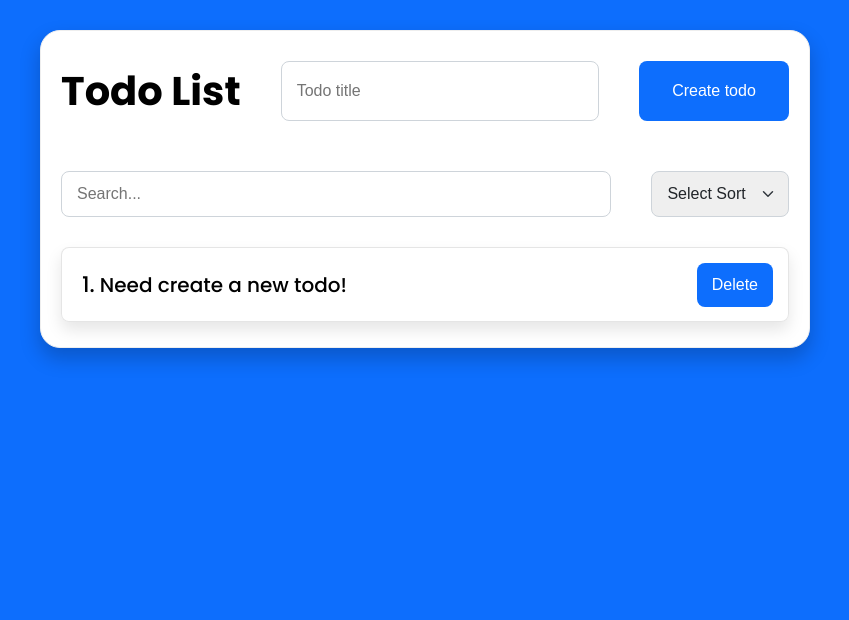
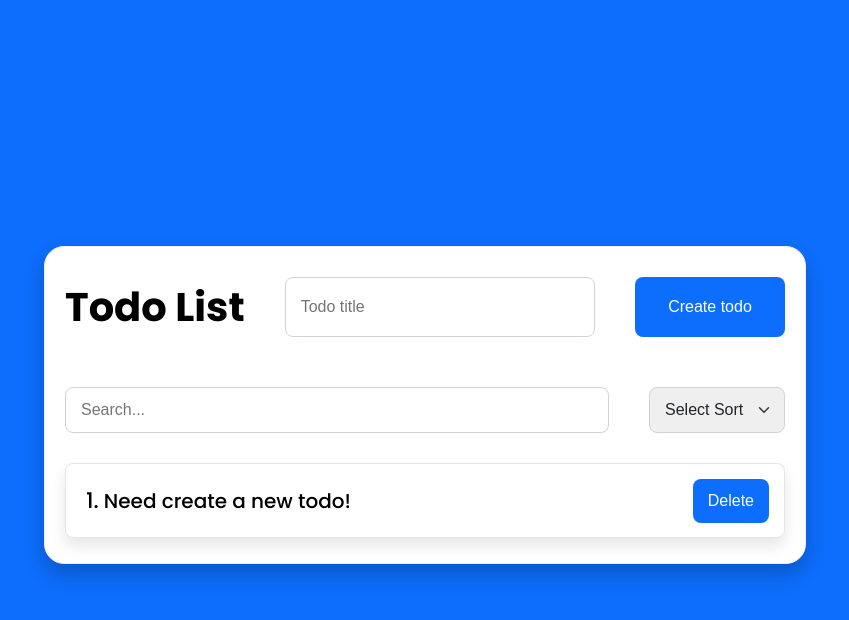
Before and after one commit to DimaChekashov/foxsay-todo, a React (Create React App) app: page / in a window 1280 px wide. Shown: the top 620 px of the page, without its empty margins (215-1064 px from the left). Built offline with nearby package versions, Linux system fonts and the light colour scheme.

Commit message:
update todo container

```diff
--- a/public/index.html
+++ b/public/index.html
@@ -24,7 +24,7 @@
       work correctly both with client-side routing and a non-root public URL.
       Learn how to configure a non-root public URL by running `npm run build`.
     -->
-    <title>React App</title>
+    <title>Foxsay Todo</title>
   </head>
   <body>
     <noscript>You need to enable JavaScript to run this app.</noscript>
--- a/src/App.sass
+++ b/src/App.sass
@@ -14,6 +14,7 @@ body
   font-family: 'Poppins', sans-serif
   overflow: hidden
   background-color: var(--color-primary)
+  overflow-y: auto
 
 .container
   max-width: 800px
@@ -21,7 +22,11 @@ body
   margin: 0 auto
 
 .app
-  padding: 30px 0
+  padding: 50px 0 40px
+  min-height: 100vh
+  display: flex
+  flex-direction: column
+  justify-content: center
 
 .title
   font-size: 40px
```
